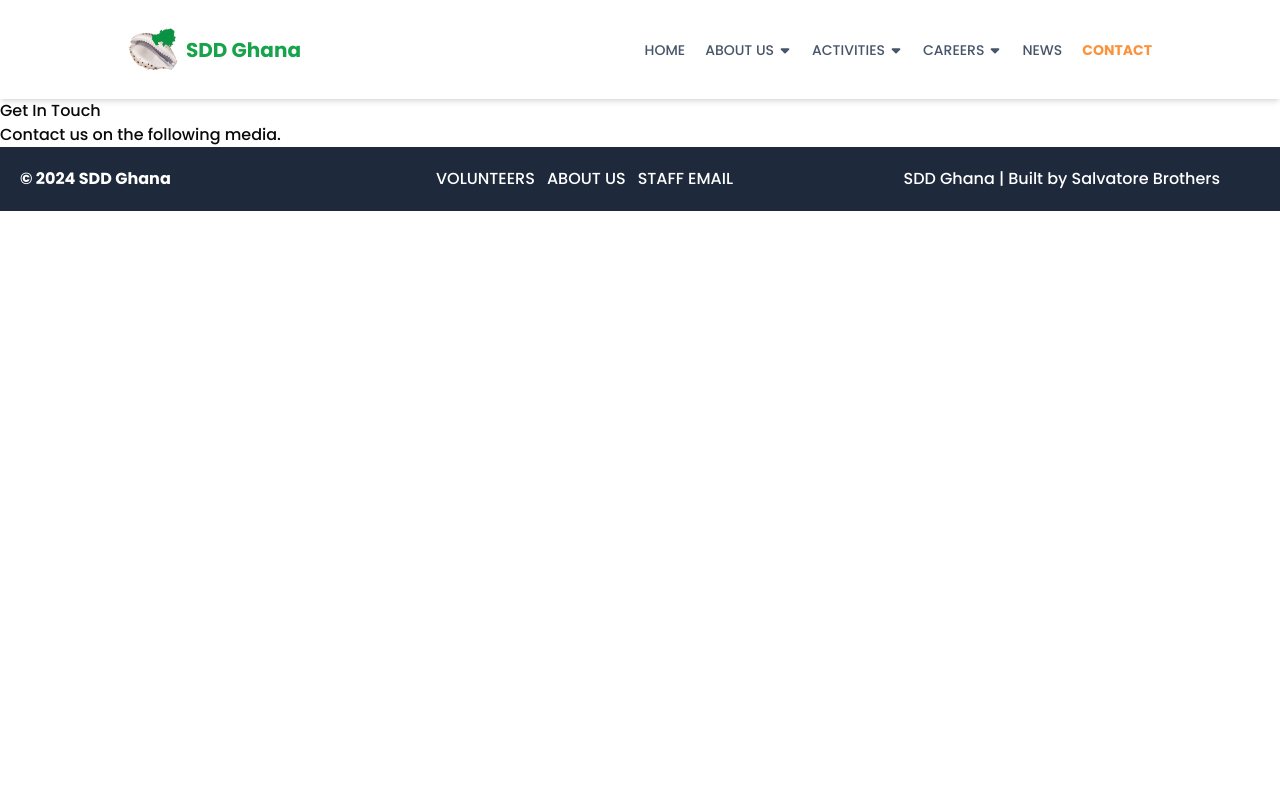
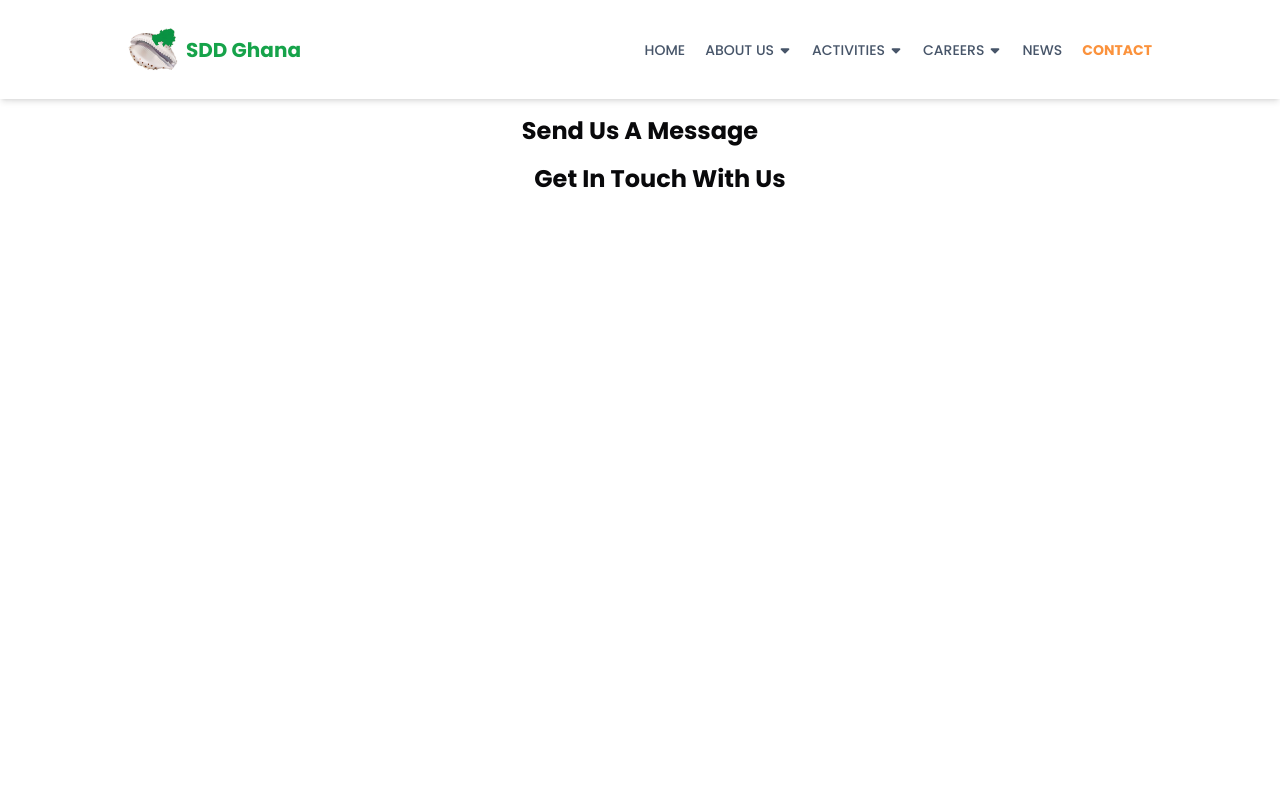
Before and after one commit to Vandapal/ssdghana-rebranded, a Next.js app: page /contact in a window 1280 px wide. Shown: the top 800 px of the page. Built offline with nearby package versions, Linux system fonts and the light colour scheme.

Commit message:
Added ErrorBoundary.tsx
An error boundary to handle runtime errors

```diff
--- /dev/null
+++ b/error-boundary/ErrorBoundary.tsx
@@ -0,0 +1,36 @@
+'use client'
+import React, {Component, ErrorInfo, ReactNode} from 'react'
+
+interface Props {
+  children: ReactNode
+}
+
+interface State {
+  hasError: boolean,
+  errorMessage: string
+}
+
+class ErrorBoundary extends Component<Props, State> {
+  constructor(props: Props) {
+    super(props)
+    this.state = {hasError: false, errorMessage: ''}
+  }
+
+  static getDerivedStateFromError(error: Error) {
+    return {hasError: true, errorMessage: error.message}
+  }
+
+  componentDidCatch(error: Error, errorInfo: ErrorInfo): void {
+    console.log('Error returned from error boundary', error.message, errorInfo.digest)
+  }
+
+  render(): ReactNode {
+    if(this.state.hasError) {
+      return <h1>An error occurred {this.state.errorMessage}</h1>
+    } else {
+      return this.props.children
+    }
+  }
+}
+
+export default ErrorBoundary
--- a/src/app/contact/page.tsx
+++ b/src/app/contact/page.tsx
@@ -1,9 +1,14 @@
 export default function ContactPage() {
   return (
-    <main>
+    <main className="container space-x-10 h-dvh">
+      {/* Contact form */}
+      <div className="contact-headers">
+        Send us a message
+      </div>
+      {/* Socials */}
       <div>
-        <h1 className="capitalize">get in touch</h1>
-        <p>Contact us on the following media.</p>
+        <h1 className="contact-headers">get in touch with us</h1>
+
       </div>
     </main>
   );
--- a/src/app/globals.css
+++ b/src/app/globals.css
@@ -78,6 +78,10 @@
 
 .email {
   @apply text-orange-500 underline font-semibold;
+}
+
+.contact-headers {
+  @apply capitalize text-center my-4 font-bold text-2xl;
 }
 
 @layer base {
--- a/src/app/layout.tsx
+++ b/src/app/layout.tsx
@@ -5,6 +5,7 @@ import { NextFont } from "next/dist/compiled/@next/font";
 import Navbar from "@/components/navbar/Navbar";
 import Head from "next/head";
 import Footer from "@/components/Footer";
+import ErrorBoundary from "../../error-boundary/ErrorBoundary";
 
 const poppins: NextFont = Poppins({
   weight: ["300", "500", "700"],
@@ -24,9 +25,10 @@ export default function RootLayout({
 }>) {
   return (
     <html lang="en">
-      <Head>
+      <Head key={"head"}>
         <link rel="icon" type="image/x-icon" href="/favicon.ico" />
       </Head>
+      <ErrorBoundary>
         <body
           className={`${poppins.className} antialiased overflow-x-hidden scroll-smooth relative h-screen`}
         >
@@ -36,6 +38,7 @@ export default function RootLayout({
           {children}
           <Footer />
         </body>
+      </ErrorBoundary>
     </html>
   );
 }
--- a/src/app/page.tsx
+++ b/src/app/page.tsx
@@ -2,7 +2,6 @@ import Card from "@/components/card/Card";
 import { TbTargetArrow } from "react-icons/tb";
 import { PiEyeLight } from "react-icons/pi";
 import { DiAtom } from "react-icons/di";
-import { IoArrowForwardCircleOutline } from "react-icons/io5";
 import objectivesData from "@/data/objectivesData";
 import GoalCard from "@/components/goal-card/GoalCard";
 import CardTwo from "@/components/card-two/CardTwo";
```
Lines whose indentation alone changed are shown as unchanged.
